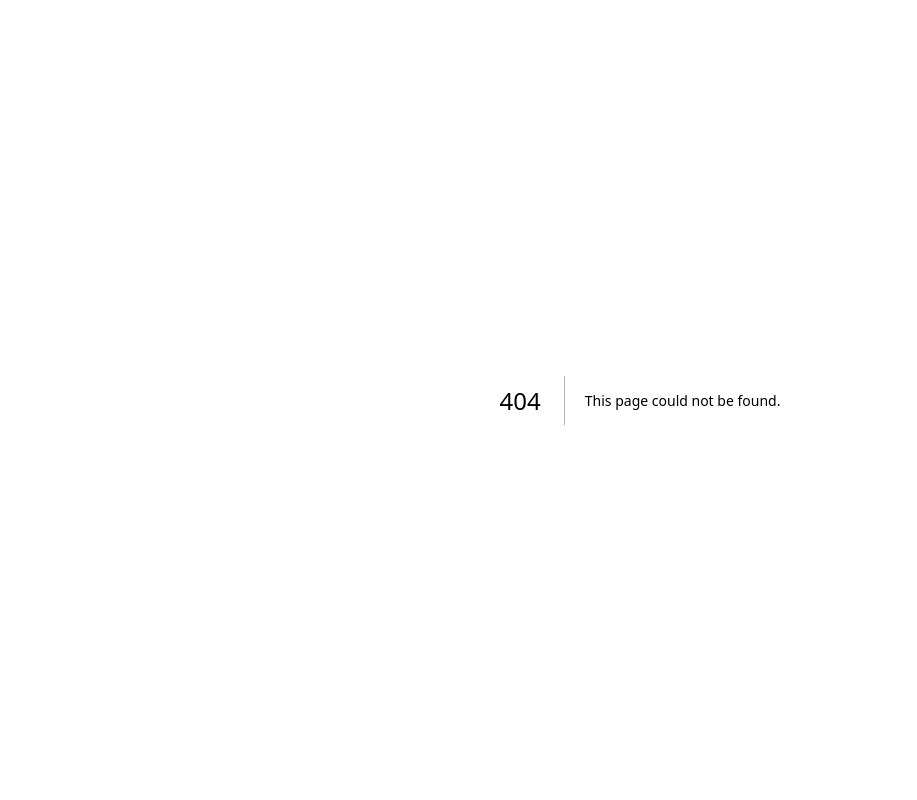
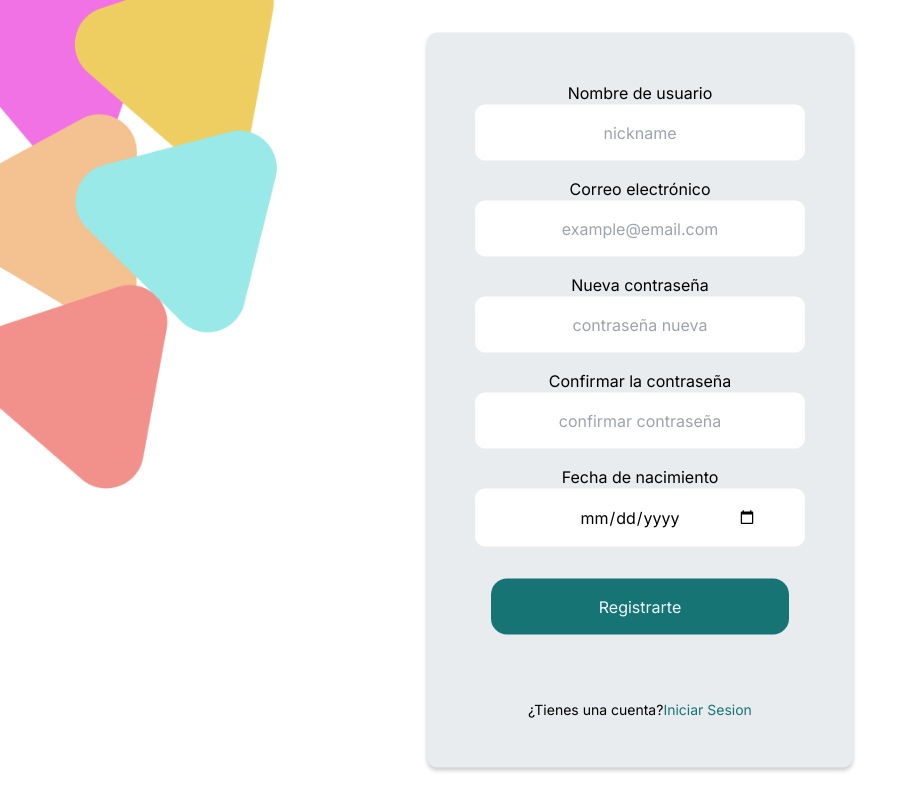
Before and after one commit to EmilianoChavezDev/readme-frontend, a Next.js app: page /Registrarse in a window 1280 px wide. Before the commit this address had no page. Shown: the whole page, without its empty margins (0-917 px from the left). Built offline with nearby package versions, Linux system fonts and the light colour scheme.

Commit message:
Scrum-8-ImplementacionDiseñoRegistrarse
Scrum-8-Se realizó el diseño de la pantalla de registro de usuarios

```diff
--- a/package.json
+++ b/package.json
@@ -9,9 +9,10 @@
     "lint": "next lint"
   },
   "dependencies": {
+    "next": "14.1.0",
     "react": "^18",
     "react-dom": "^18",
-    "next": "14.1.0"
+    "react-icons": "^5.0.1"
   },
   "devDependencies": {
     "autoprefixer": "^10.0.1",
--- /dev/null
+++ b/src/app/(Auth)/Registrarse/page.js
@@ -0,0 +1,50 @@
+import React from "react";
+import styles from "../../../styles/Registrarse.module.css";
+import Image from "next/image";
+import Link from "next/link";
+const page = () => {
+  return (
+    <div className={styles.content}>
+      <div className={styles.content_image}>
+        <Image src="/image/img_inicio.png" width={400} height={200} />
+      </div>
+      <div className={styles.content_registrarse}>
+        <div className={styles.content_detalle}>
+          <div className={styles.content_informacion}>
+            <div className={styles.content_title_correo}>
+              <p>Nombre de usuario</p>
+              <input type="text" placeholder="nickname" />
+            </div>
+            <div>
+              <p>Correo electrónico</p>
+              <input type="email" placeholder="example@email.com" />
+            </div>
+            <div>
+              <p>Nueva contraseña</p>
+              <input type="password" placeholder="contraseña nueva" />
+            </div>
+            <div>
+              <p>Confirmar la contraseña</p>
+              <input type="password" placeholder="confirmar contraseña" />
+            </div>
+            <div className={styles.content_date}>
+              <p>Fecha de nacimiento</p>
+              <input type="date" />
+            </div>
+          </div>
+          <div className={styles.content_button_submit}>
+            <button type="submit">Registrarte</button>
+          </div>
+
+          <div />
+          <div className={styles.content_button}>
+            <p>¿Tienes una cuenta?</p>
+            <Link href={"/Login"}>Iniciar Sesion</Link>
+          </div>
+        </div>
+      </div>
+    </div>
+  );
+};
+
+export default page;
--- a/src/app/globals.css
+++ b/src/app/globals.css
@@ -9,4 +9,8 @@
 
   --colorPrimario: #167574;
   --colorHoverPrimario: #0b5755;
+  --blanco: #fff;
+  --negro: #000;
+  --colorFondo: #e9ecef;
+  --colorLink: #353434a1;
 }
--- /dev/null
+++ b/src/styles/Registrarse.module.css
@@ -0,0 +1,90 @@
+.content {
+  display: flex;
+}
+
+.content_image {
+}
+
+.content_registrarse {
+  display: flex;
+  justify-content: center;
+  align-items: center;
+  }
+
+.content_detalle {
+  background-color: var(--colorFondo);
+  padding: 3rem;
+  border-radius: 10px;
+  position: absolute;
+  top: 50%;
+  left: 50%;
+  transform: translate(-50%, -50%);
+  box-shadow: 0px 3px 4px rgba(0, 0, 0, 0.2);
+}
+
+.content_detalle h1 {
+  text-transform: uppercase;
+  text-align: center;
+  margin-bottom: 1rem;
+  font-family: var(--fuentePrincipal);
+}
+
+.content_detalle p {
+  text-align: center;
+}
+
+.content_detalle input {
+  padding: 1rem 3rem;
+  border-radius: 10px;
+  background-color: var(--blanco);
+  box-sizing: border-box;
+  text-align: center;
+}
+
+.content_informacion input::placeholder {
+  text-align: center;
+}
+
+.content_informacion > div {
+  margin-bottom: 1rem;
+}
+
+.content_date {
+  display: flex;
+  flex-direction: column;
+}
+
+.content_button_submit {
+  display: flex;
+  flex-direction: column;
+  text-align: center;
+}
+
+.content_button_submit button {
+  background: var(--colorPrimario);
+  padding: 1rem;
+  border-radius: 1rem;
+  margin: 1rem;
+  color: aliceblue;
+}
+
+.content_button_submit button:hover {
+  background-color: var(--colorHoverPrimario);
+  box-shadow: 0px 3px 4px rgba(0, 0, 0, 0.2);
+}
+
+.content_button {
+  display: flex;
+  text-align: center;
+  font-size: 14px;
+  justify-content: center;
+  margin-top: 3rem;
+}
+
+.content_button a {
+  color: var(--colorPrimario);
+}
+
+.content_button a:hover {
+  text-decoration: underline;
+}
```
Also changed, not shown: 1 other file (tests, documents, lock files or other folders).
